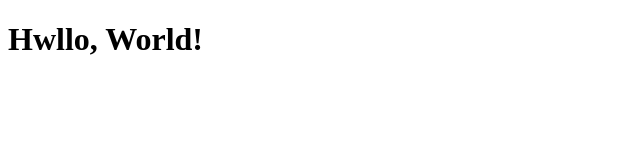
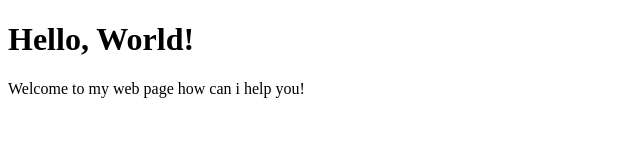
Before and after one commit to RazMuhammad/Web-programming-with-python-and-JavaScript-, a plain HTML site: page index.html in a window 1280 px wide. Shown: the whole page, without its empty margins (0-640 px from the left). Drawn offline with Linux system fonts and the light colour scheme.

Commit message:
Add a line to the file

```diff
--- a/index.html
+++ b/index.html
@@ -6,6 +6,7 @@
     <title>hello</title>
 </head>
 <body>
-    <h1>Hwllo, World!</h1>
+    <h1>Hello, World!</h1>
+    <p>Welcome to my web page how can i help you!</p>
 </body>
 </html>
```
